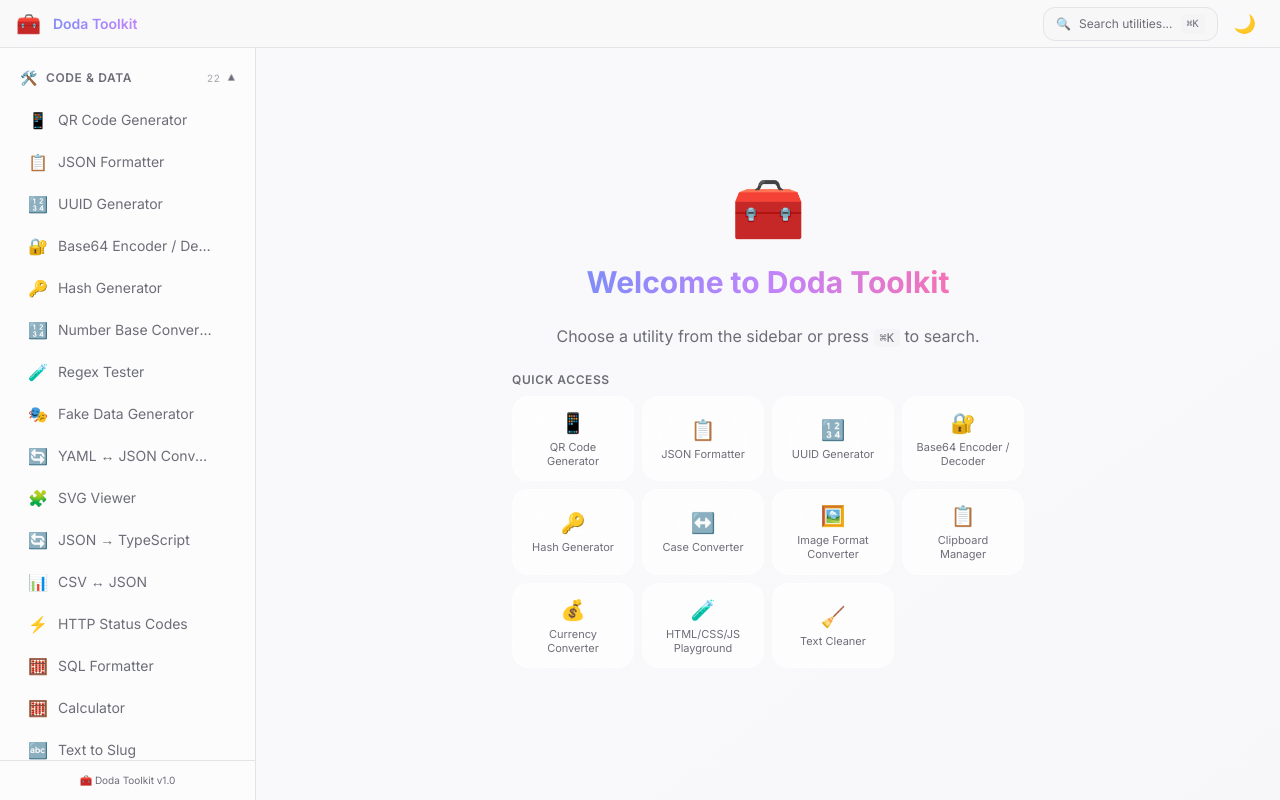
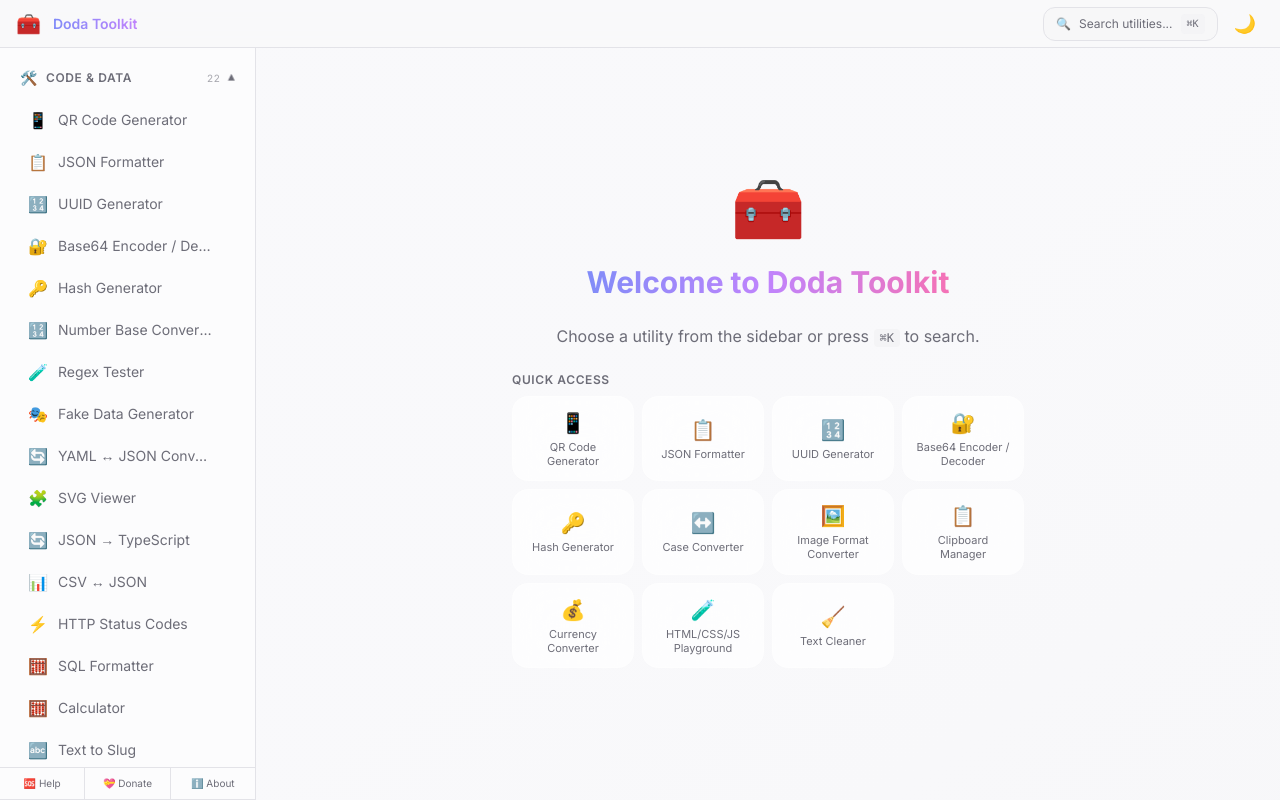
Before and after one commit to dodatechcom/dodatoolkit, a React (Vite) app: page / in a window 1280 px wide. Built offline with nearby package versions, Linux system fonts and the light colour scheme.

Commit message:
sidebar footer: Help, Donate, About links
- Help → docs.dodatech.com
- Donate → dodatech.com/donate
- About → expandable panel with version, description, DodaTech.com link

```diff
--- a/src/components/layout/Sidebar.tsx
+++ b/src/components/layout/Sidebar.tsx
@@ -1,4 +1,4 @@
-import { useEffect } from 'react'
+import { useEffect, useState } from 'react'
 import { motion, AnimatePresence } from 'framer-motion'
 import { cn } from '@/lib/utils'
 import { utilityGroups, getUtilitiesByGroup, getUtilityById, getGroupById } from '@/registry/utilities'
@@ -13,6 +13,7 @@ interface SidebarProps {
 export function Sidebar({ activeUtilityId, onSelectUtility }: SidebarProps) {
   const [collapsedGroups, setCollapsedGroups] = useLocalStorage<string[]>('doda-collapsed-groups', [])
   const [favorites, setFavorites] = useLocalStorage<string[]>('doda-favorites', [])
+  const [aboutOpen, setAboutOpen] = useState(false)
 
   useEffect(() => {
     if (!activeUtilityId) return
@@ -145,10 +146,38 @@ export function Sidebar({ activeUtilityId, onSelectUtility }: SidebarProps) {
         })}
       </div>
 
-      <div className="p-3 border-t border-border">
-        <p className="text-[10px] text-muted-foreground text-center">
-          🧰 Doda Toolkit v1.0
-        </p>
+      <div className="border-t border-border">
+        <div className="flex border-b border-border">
+          <a href="https://docs.dodatech.com" target="_blank" rel="noopener noreferrer"
+            className="flex-1 flex items-center justify-center gap-1 py-2 text-[10px] text-muted-foreground hover:text-foreground hover:bg-accent/50 transition-colors">
+            🆘 Help
+          </a>
+          <a href="https://dodatech.com/donate/" target="_blank" rel="noopener noreferrer"
+            className="flex-1 flex items-center justify-center gap-1 py-2 text-[10px] text-muted-foreground hover:text-foreground hover:bg-accent/50 transition-colors border-l border-border">
+            💝 Donate
+          </a>
+          <button onClick={() => setAboutOpen(o => !o)}
+            className="flex-1 flex items-center justify-center gap-1 py-2 text-[10px] text-muted-foreground hover:text-foreground hover:bg-accent/50 transition-colors border-l border-border">
+            ℹ️ About
+          </button>
+        </div>
+        <AnimatePresence>
+          {aboutOpen && (
+            <motion.div
+              initial={{ height: 0, opacity: 0 }}
+              animate={{ height: 'auto', opacity: 1 }}
+              exit={{ height: 0, opacity: 0 }}
+              className="overflow-hidden"
+            >
+              <div className="p-3 space-y-1.5 text-[10px] text-muted-foreground bg-card/30">
+                <p className="font-semibold text-foreground">🧰 Doda Toolkit v1.0</p>
+                <p>75 utilities across 7 groups.</p>
+                <p>Built with ❤️ by <a href="https://dodatech.com" target="_blank" rel="noopener noreferrer" className="text-primary hover:underline">DodaTech.com</a></p>
+                <p className="pt-1">All data is processed locally in your browser. Nothing is sent to any server.</p>
+              </div>
+            </motion.div>
+          )}
+        </AnimatePresence>
       </div>
     </aside>
   )
```
